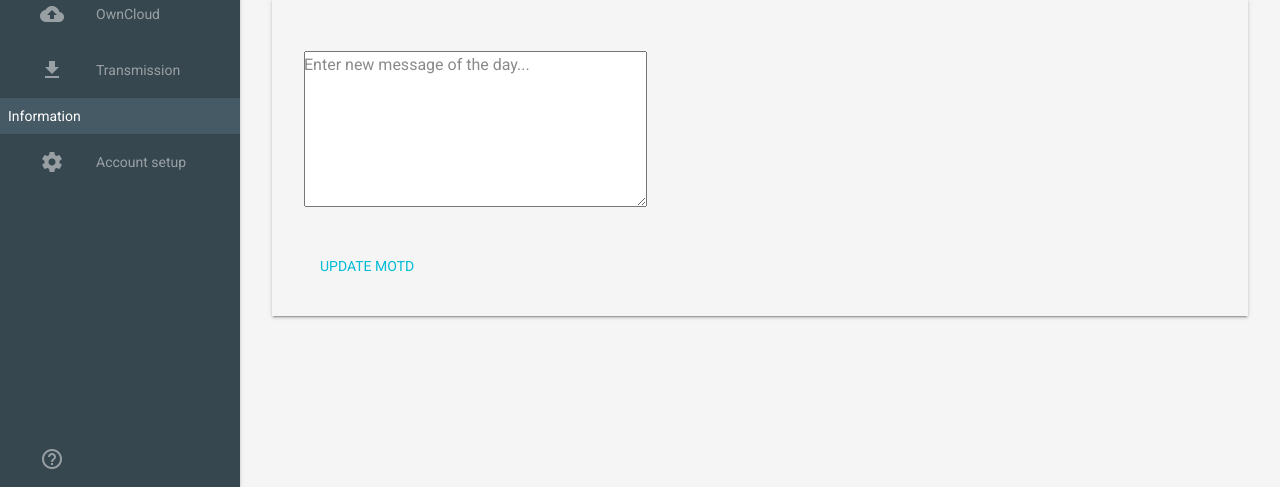
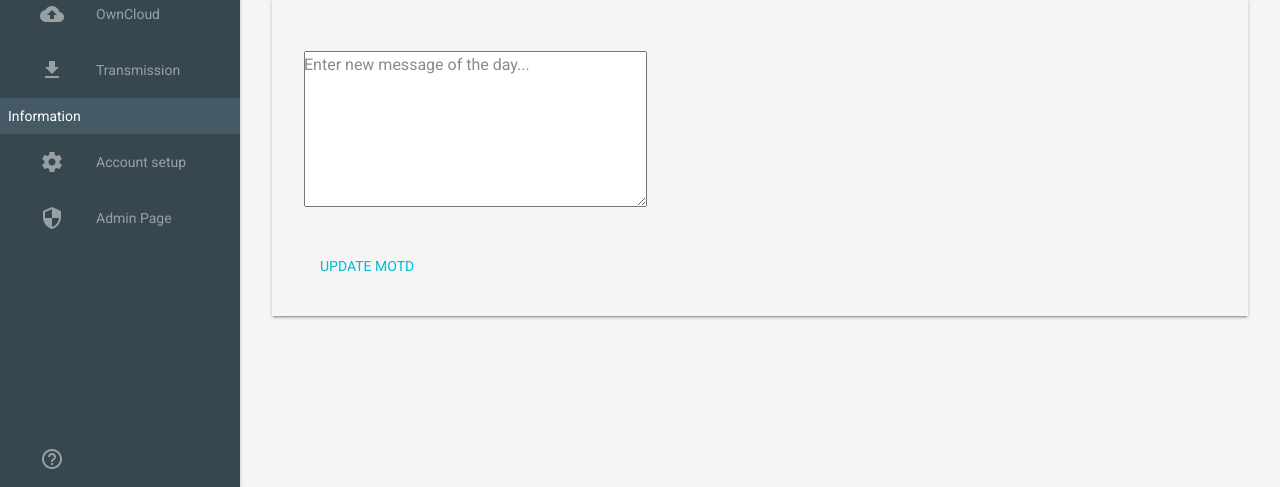
Before and after one commit to jorgii/lebaguette, a Django app: template lebaguette/templates/home/home.html in a window 1280 px wide. Shown: the part 313-800 px from the top of the page. Run offline with Django 3.2, Linux system fonts and the light colour scheme; the template is opened without the code that fills it: values that come from a table or form of the project are taken from there, others are empty; the visitor is signed in with stand-in values (Sample User, id 1); data comes from the database, SQL or seed files in the repository; parts of the project's set-up code (start-up, migrations or seed data) failed here and were passed over; some libraries are stand-ins or nearby versions.

Commit message:
add admin link

```diff
--- a/lebaguette/templates/base/drawer.html
+++ b/lebaguette/templates/base/drawer.html
@@ -21,6 +21,9 @@
         {% endif %}
     {% endfor %}
     <a class="mdl-navigation__link" href="/profile"><i class="material-icons" role="presentation">settings</i>Account setup</a>
+    {% if request.user.is_staff %}
+        <a class="mdl-navigation__link" href="/admin"><i class="material-icons" role="presentation">security</i>Admin Page</a>
+    {% endif %}
     <div class="mdl-layout-spacer"></div>
     <a class="mdl-navigation__link" href=""><i class="material-icons" role="presentation">help_outline</i><span class="visuallyhidden">Help</span></a>
   </nav>
```
